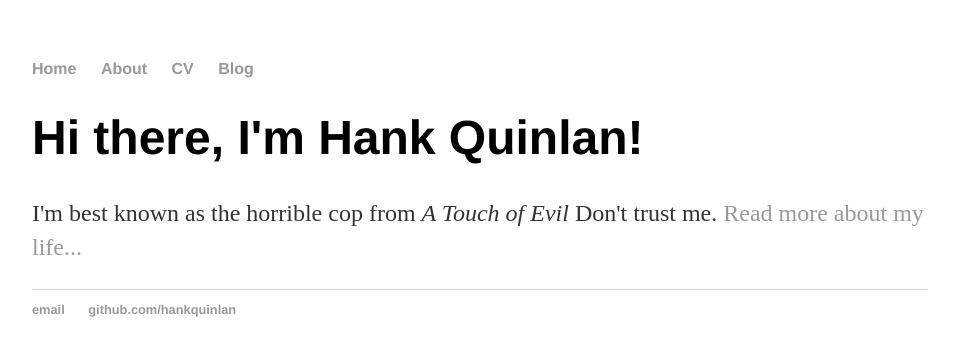
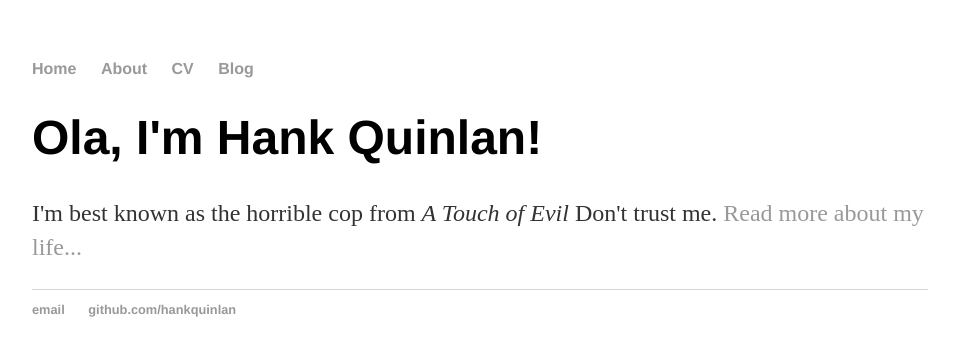
Before and after one commit to andresantanna/andresantanna.github.io, a Jekyll site: the page built from index.html, in a window 1280 px wide. Shown: the top 356 px of the page, without its empty margins (160-1115 px from the left). Built offline with Jekyll 4.4.1, drawn with Linux system fonts in a browser that asks for light colours.

Commit message:
Update index.html

```diff
--- a/index.html
+++ b/index.html
@@ -3,6 +3,6 @@ layout: default
 title: Hank Quinlan, Horrible Cop
 ---
 <div class="blurb">
-	<h1>Hi there, I'm Hank Quinlan!</h1>
+	<h1>Ola, I'm Hank Quinlan!</h1>
 	<p>I'm best known as the horrible cop from <em>A Touch of Evil</em> Don't trust me. <a href="/about">Read more about my life...</a></p>
 </div><!-- /.blurb -->
```
